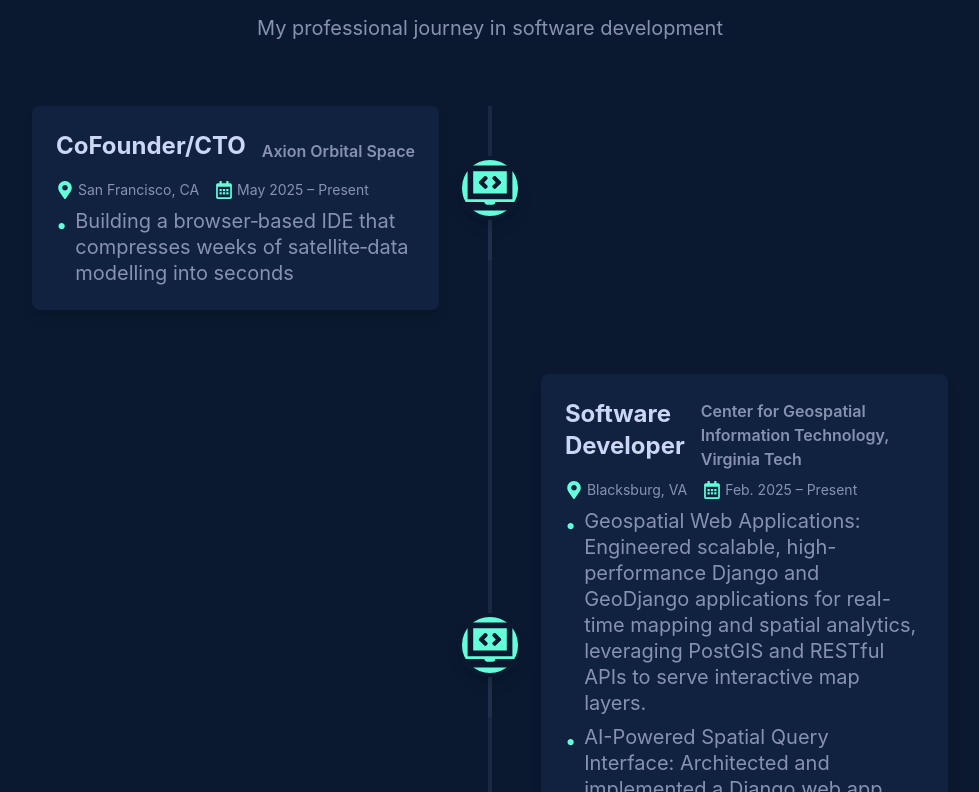
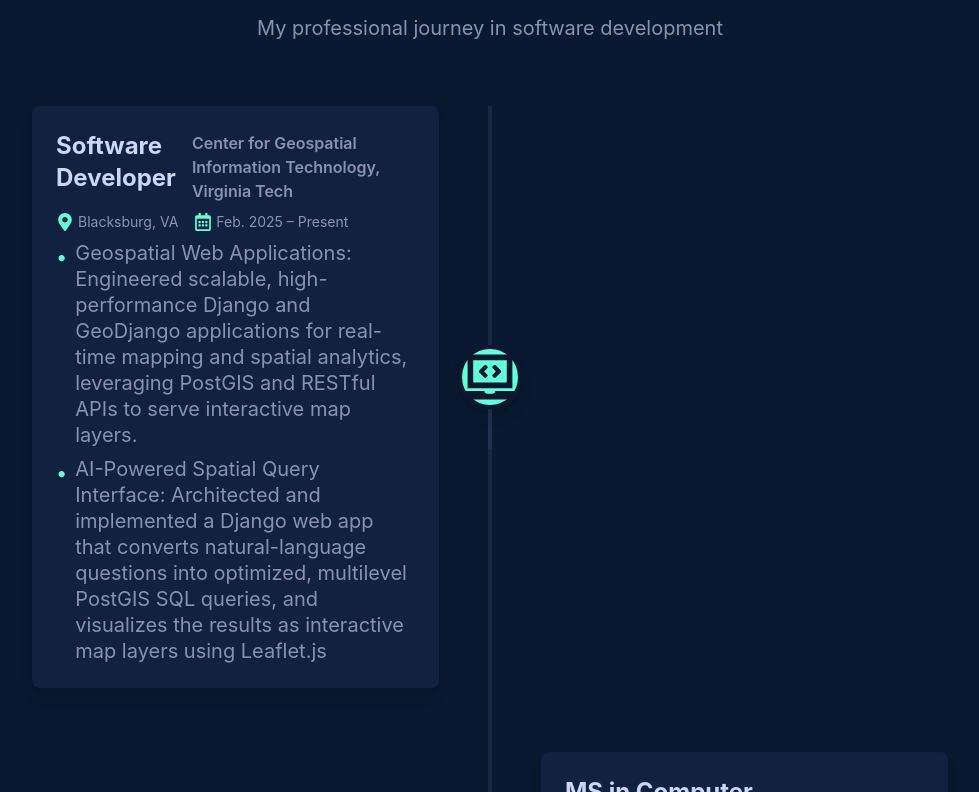
Before and after one commit to rohansawai/rohansawai.github.io, a Next.js app: page / in a window 1280 px wide. Shown: the part 1068-1860 px from the top of the page, without its empty margins (150-1129 px from the left). Built offline with nearby package versions, Linux system fonts and the light colour scheme.

Commit message:
removed workex

```diff
--- a/src/components/Experience.tsx
+++ b/src/components/Experience.tsx
@@ -36,18 +36,6 @@ const Experience = () => {
       ]
     },
     // Work Experience
-    {
-      type: 'work',
-      title: 'CoFounder/CTO',
-      company: 'Axion Orbital Space',
-      location: 'San Francisco, CA',
-      period: 'May 2025 – Present',
-      startDate: '2025-05',
-      icon: FaLaptopCode,
-      description: [
-        'Building a browser‑based IDE that compresses weeks of satellite‑data modelling into seconds',
-      ]
-    },
     {
       type: 'work',
       title: 'Software Developer',
```
